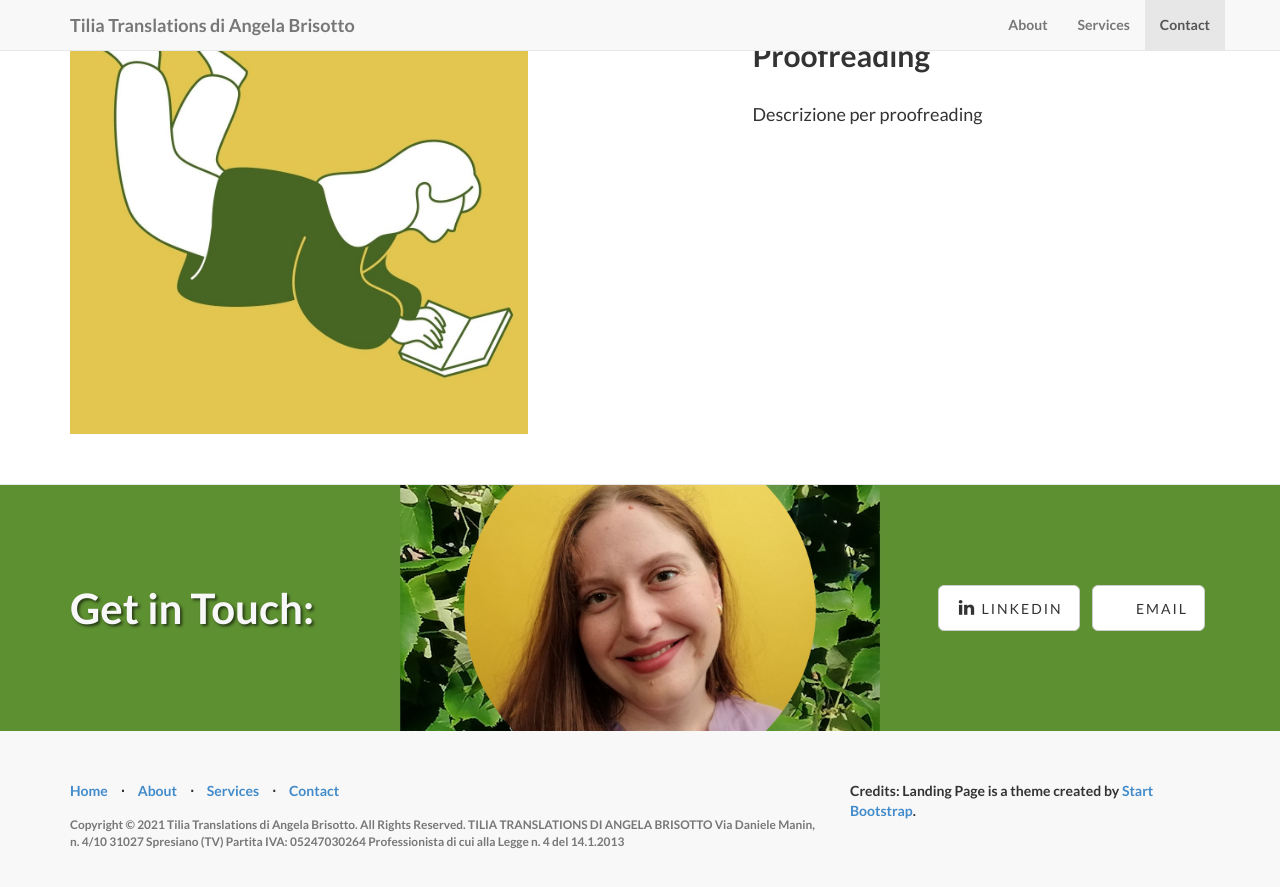
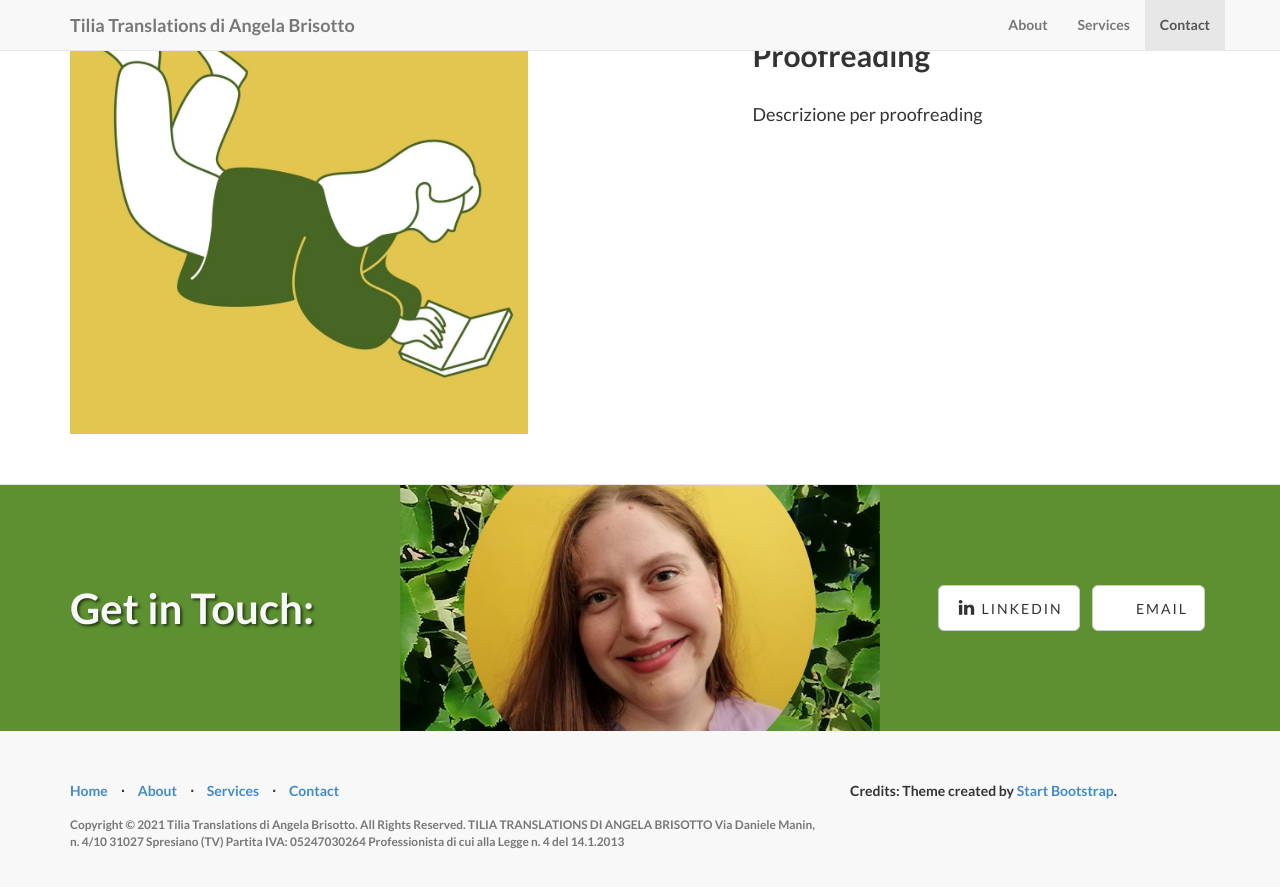
Before and after one commit to angelatiliatranslations/tiliatranslations.github.io, a Jekyll site: the page built from index.html, in a window 1280 px wide and 900 px high, scrolled down 2342 px. Shown: the top 887 px of the window. Built offline with Jekyll 4.4.1, drawn with Linux system fonts in a browser that asks for light colours; nearby versions of some CDN libraries; library files that are not in the unit come from our copies.

Commit message:
Update _config.yml

```diff
--- a/_config.yml
+++ b/_config.yml
@@ -17,7 +17,7 @@
 Partita IVA: 05247030264
 Professionista di cui alla Legge n. 4 del 14.1.2013
 '
-credits: 'Credits: Landing Page is a theme created by <a href="http://startbootstrap.com/">Start Bootstrap</a>.'
+credits: 'Credits: Theme created by <a href="http://startbootstrap.com/">Start Bootstrap</a>.'
 
 # ----------------------- #
 #    Jekyll & Plugins     #
```
